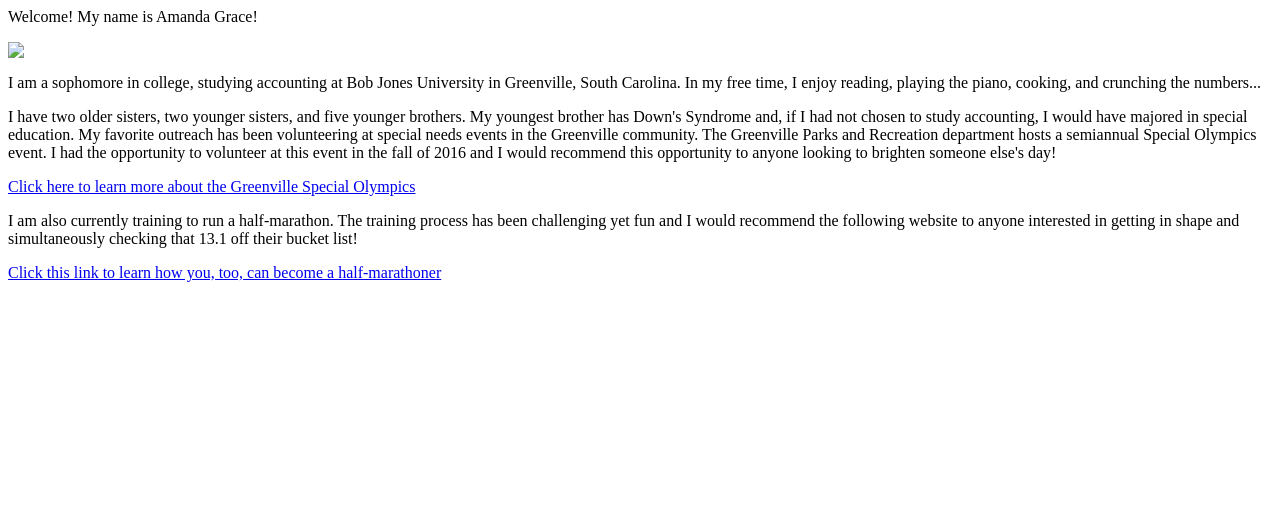
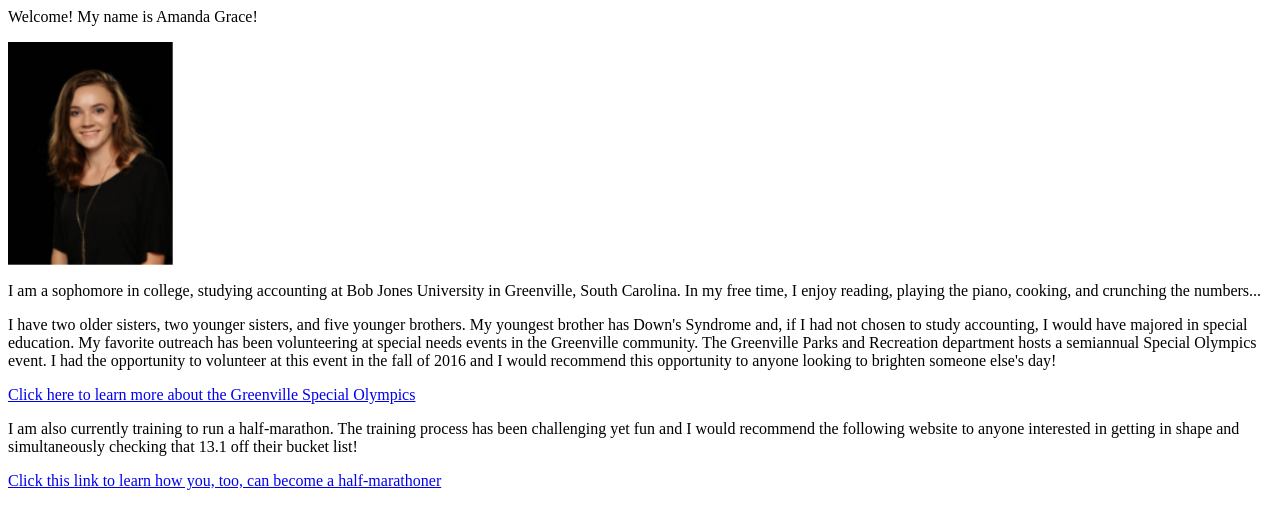
Before and after one commit to AmandaGCox/AmandaGCox.github.io, a plain HTML site: page index.html in a window 1280 px wide. Drawn offline with Linux system fonts and the light colour scheme.

Commit message:
Update index.html

```diff
--- a/index.html
+++ b/index.html
@@ -1,7 +1,7 @@
 <html>
 <body>
 <p>Welcome! My name is Amanda Grace!</p>
-<img src="cps105pic.jpg">
+<img src="cps105pic.jpg.PNG">
 <p>I am a sophomore in college, studying accounting at Bob Jones University in Greenville, South Carolina. In my free time, I enjoy reading, playing the piano, cooking, and crunching the numbers...</p>
 <p>I have two older sisters, two younger sisters, and five younger brothers. My youngest brother has Down's Syndrome and, if I had not chosen to study accounting, I would have majored in special education. My favorite outreach has been volunteering at special needs events in the Greenville community. The Greenville Parks and Recreation department hosts a semiannual Special Olympics event. I had the opportunity to volunteer at this event in the fall of 2016 and I would recommend this opportunity to anyone looking to brighten someone else's day!</p>
 <a href="http://greenvillerec.com/special-olympics/">Click here to learn more about the Greenville Special Olympics</a>
```
